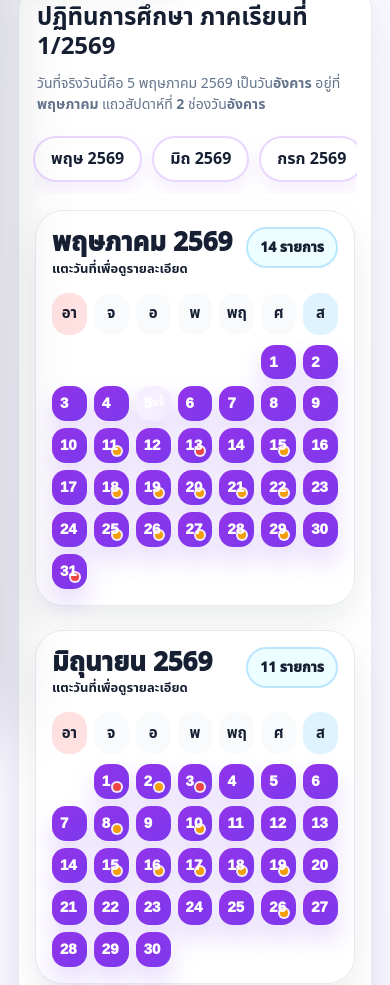
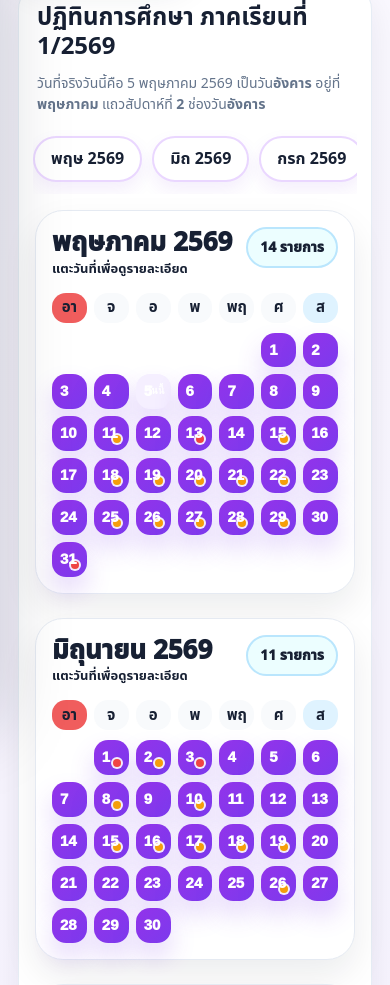
Before and after one commit to Dekchairukna/Kruruksorn, a Flask app: page /admin in a window 390 px wide. Shown: the part 479-1464 px from the top of the page. Run offline with Flask 3, Linux system fonts and the light colour scheme; a user stored in the database is signed in.

```diff
--- a/static/css/style.css
+++ b/static/css/style.css
@@ -616,8 +616,8 @@ input,select,textarea{background:#fff!important;border-color:#d9e8ef!important;c
   .mobile-month-head p{margin:3px 0 0;color:#8a94a6;font-weight:800;font-size:13px;}
   .mobile-month-head span{flex:0 0 auto;border-radius:999px;background:#ecfeff;border:2px solid #bae6fd;color:#0f766e;padding:8px 12px;font-weight:950;font-size:14px;}
   .mobile-weekdays{display:grid;grid-template-columns:repeat(7,1fr);gap:7px;margin-bottom:10px;}
-  .mobile-weekdays b{display:flex;align-items:center;justify-content:center;height:42px;border-radius:16px;font-size:15px;color:#223044;}
-  .mobile-weekdays .sun{background:#ffe1e1;color:#b91c1c}.mobile-weekdays .mon{background:#f8fafc}.mobile-weekdays .tue{background:#f8fafc}.mobile-weekdays .wed{background:#f8fafc}.mobile-weekdays .thu{background:#f8fafc}.mobile-weekdays .fri{background:#f8fafc}.mobile-weekdays .sat{background:#dff3ff;color:#0369a1}
+  .mobile-weekdays b{display:flex;align-items:center;justify-content:center;height:30px;border-radius:14px;font-size:15px;color:#223044;}
+  .mobile-weekdays .sun{background:#f05d5d;color:#b91c1c}.mobile-weekdays .mon{background:#f8fafc}.mobile-weekdays .tue{background:#f8fafc}.mobile-weekdays .wed{background:#f8fafc}.mobile-weekdays .thu{background:#f8fafc}.mobile-weekdays .fri{background:#f8fafc}.mobile-weekdays .sat{background:#dff3ff;color:#0369a1}
   .mobile-month-grid{display:grid;grid-template-columns:repeat(7,1fr);gap:7px;}
   .mobile-day{position:relative;aspect-ratio:1/1;min-height:52px;border-radius:18px;border:2px solid #e8eef5;background:#fafcff;color:#172033;font-size:15px;font-weight:950;display:flex;align-items:flex-start;justify-content:flex-start;padding:8px;box-shadow:none;margin:0;}
   .mobile-day.empty{visibility:hidden;pointer-events:none;}
```
